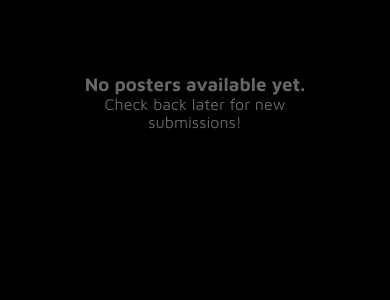
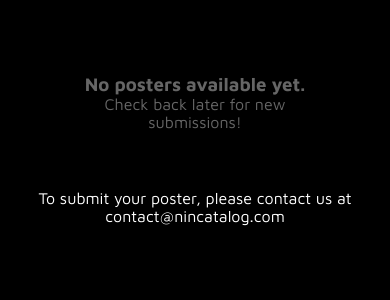
Before and after one commit to bgalbraith/nincatalog, a Django app: template merch/templates/merch/posters.html in a window 390 px wide. Shown: the top 300 px of the page. Run offline with Django 3.2, Linux system fonts and the light colour scheme; the template is opened without the code that fills it, so the values that code supplies are empty; some libraries are stand-ins or nearby versions.

Commit message:
styles updates (#79)

```diff
--- a/merch/static/merch/css/posters.css
+++ b/merch/static/merch/css/posters.css
@@ -28,7 +28,7 @@ h1 {
 .poster-grid {
   display: grid;
   grid-template-columns: repeat(auto-fit, minmax(280px, 1fr));
-  gap: 20px;
+  gap: 40px;
   margin-top: 20px;
 }
 
@@ -202,6 +202,23 @@ h1 {
   pointer-events: none;
 }
 
+/* Footer */
+.footer {
+  margin-top: auto;
+  padding: var(--spacing-lg);
+  border-top: 1px solid var(--border-color);
+  text-align: center;
+}
+
+.footer a {
+  color: var(--text-color);
+  text-decoration: none;
+}
+
+.footer a:hover {
+  color: var(--accent-color);
+}
+
 /* Mobile optimizations */
 @media (max-width: 768px) {
   .container {
@@ -215,7 +232,7 @@ h1 {
 
   .poster-grid {
     grid-template-columns: repeat(auto-fit, minmax(240px, 1fr));
-    gap: 12px;
+    gap: 24px;
     margin-top: 15px;
   }
 
@@ -260,6 +277,10 @@ h1 {
     font-size: 15px;
     margin-top: 8px;
   }
+
+  .footer {
+    grid-column: 1 / -1;
+  }
 }
 
 /* Extra small screens */
@@ -275,7 +296,7 @@ h1 {
 
   .poster-grid {
     grid-template-columns: repeat(auto-fit, minmax(150px, 1fr));
-    gap: 10px;
+    gap: 15px;
   }
 }
 
--- a/merch/templates/merch/posters.html
+++ b/merch/templates/merch/posters.html
@@ -5,10 +5,10 @@
     <meta charset="utf-8" />
     <meta http-equiv="X-UA-Compatible" content="IE=edge" />
     <meta name="viewport" content="width=device-width, initial-scale=1, user-scalable=yes" />
-    <meta name="description" content="NIN Posters Gallery" />
+    <meta name="description" content="PEEL IT BACK 2025 POSTER" />
     <meta name="theme-color" content="#000000" />
 
-    <title>NIN Posters</title>
+    <title>PEEL IT BACK 2025 POSTER</title>
 
     <link rel="preconnect" href="https://fonts.googleapis.com">
     <link rel="preconnect" href="https://fonts.gstatic.com" crossorigin>
@@ -38,6 +38,9 @@
         {% endfor %}
       </div>
     </div>
+    <footer class="footer">
+        <p>To submit your poster, please contact us at <a href="mailto:contact@nincatalog.com">contact@nincatalog.com</a></p>
+    </footer>
 
     <!-- Gallery Modal -->
     <div class="gallery-modal" id="galleryModal">
```
